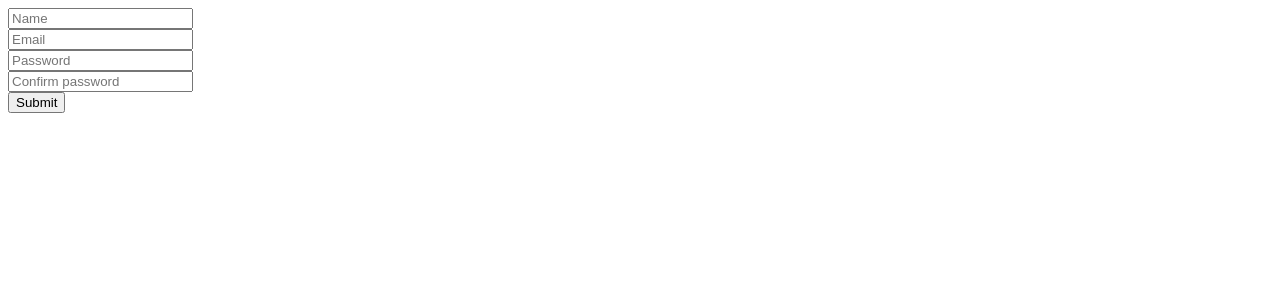
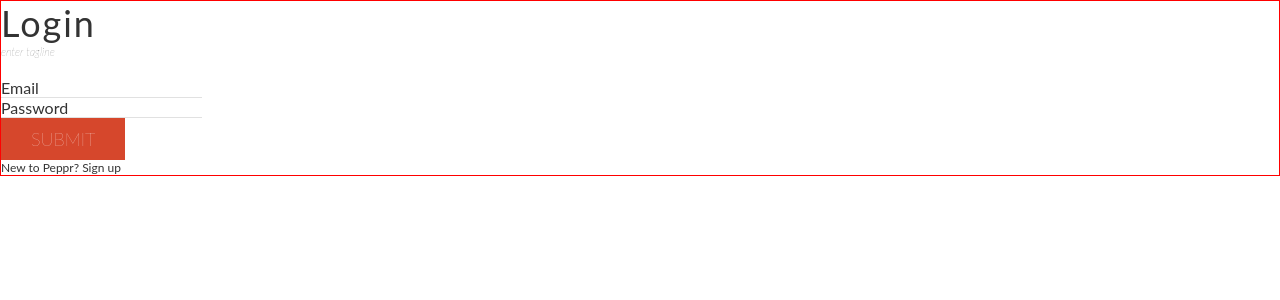
Before and after one commit to fac-12/peppr, a React (Create React App) app in the folder client/: page / in a window 1280 px wide. Shown: the top 300 px of the page. Built offline with nearby package versions, Linux system fonts and the light colour scheme.

Commit message:
start signin css

```diff
--- a/client/src/components/Landing.js
+++ b/client/src/components/Landing.js
@@ -6,8 +6,8 @@ class Landing extends Component {
   render() {
     return (
       <div>
-        <SignUp />
-        {/* <SignIn /> */}
+        {/* <SignUp /> */}
+        <SignIn />
       </div>
     );
   }
--- a/client/src/components/Signin.js
+++ b/client/src/components/Signin.js
@@ -8,29 +8,38 @@ class SignIn extends Component {
     console.log(this.props.error)
     const { handleSubmit } = this.props;
     return (
+      <section className="signin">
+        <h1 className="heading">Login</h1>
+        <p className="tagline">enter tagline</p>
          <form onSubmit={handleSubmit(this.handleFormSubmit.bind(this))}>
           <Field
             name='email'
             type='email'
             placeholder='Email'
+            className='loginInput'
             component={this.renderField}
           />
           <Field
             name='password'
             type='password'
             placeholder='Password'
+            className='loginInput'
             component={this.renderField}
           />
-        <input type="submit" defaultValue="submit"/>
+          <input type="submit" defaultValue="Login" className="loginBtn"/>
         </form>
+        <p className="signupRedirect">New to Peppr? Sign up</p>
+      </section>
+
     )
   }
   renderField(field) {
-    const { meta: { touched, error}} = field;
+    const { className, meta: { touched, error}} = field;
     return ([
       <input {...field.input}
       type={field.type}
       placeholder={field.placeholder}
+      className={className}
       key={1}
       />,
       <div key={2}>
--- /dev/null
+++ b/client/src/index.css
@@ -0,0 +1,50 @@
+* {
+  padding: 0;
+  margin: 0;
+}
+
+.signin {
+  font-family: Lato, sans-serif;
+  color: #333333;
+  border: 1px solid red;
+}
+
+.heading {
+  font-size: 36px;
+  font-weight: normal;
+  letter-spacing: 2px;
+}
+
+.tagline {
+  font-style: italic;
+  font-weight: 200;
+  font-size: 11px;
+  margin-bottom: 20px;
+}
+
+.loginInput {
+  font-family: Lato, sans-serif;
+  font-size: 16px;
+  outline: none;
+  border: 0;
+  border-bottom: 0.01em solid rgba(224, 224, 224, 0.95);
+}
+
+.loginInput::placeholder {
+  color: #333333;
+}
+
+.loginBtn {
+  font-family: Lato, sans-serif;
+  font-size: 18px;
+  font-weight: 200;
+  color: white;
+  border: none;
+  text-transform: uppercase;
+  background: #D6472C;
+  padding: 10px 30px;
+}
+
+.signupRedirect {
+  font-size: 12px;
+}
--- a/client/src/index.js
+++ b/client/src/index.js
@@ -3,6 +3,7 @@ import ReactDOM from 'react-dom';
 import { Provider } from 'react-redux';
 import { createStore, applyMiddleware } from 'redux';
 import reduxThunk from 'redux-thunk';
+import styles from './index.css';
 
 import App from './components/App';
 import reducers from './reducers';
```
Lines whose indentation alone changed are shown as unchanged.
